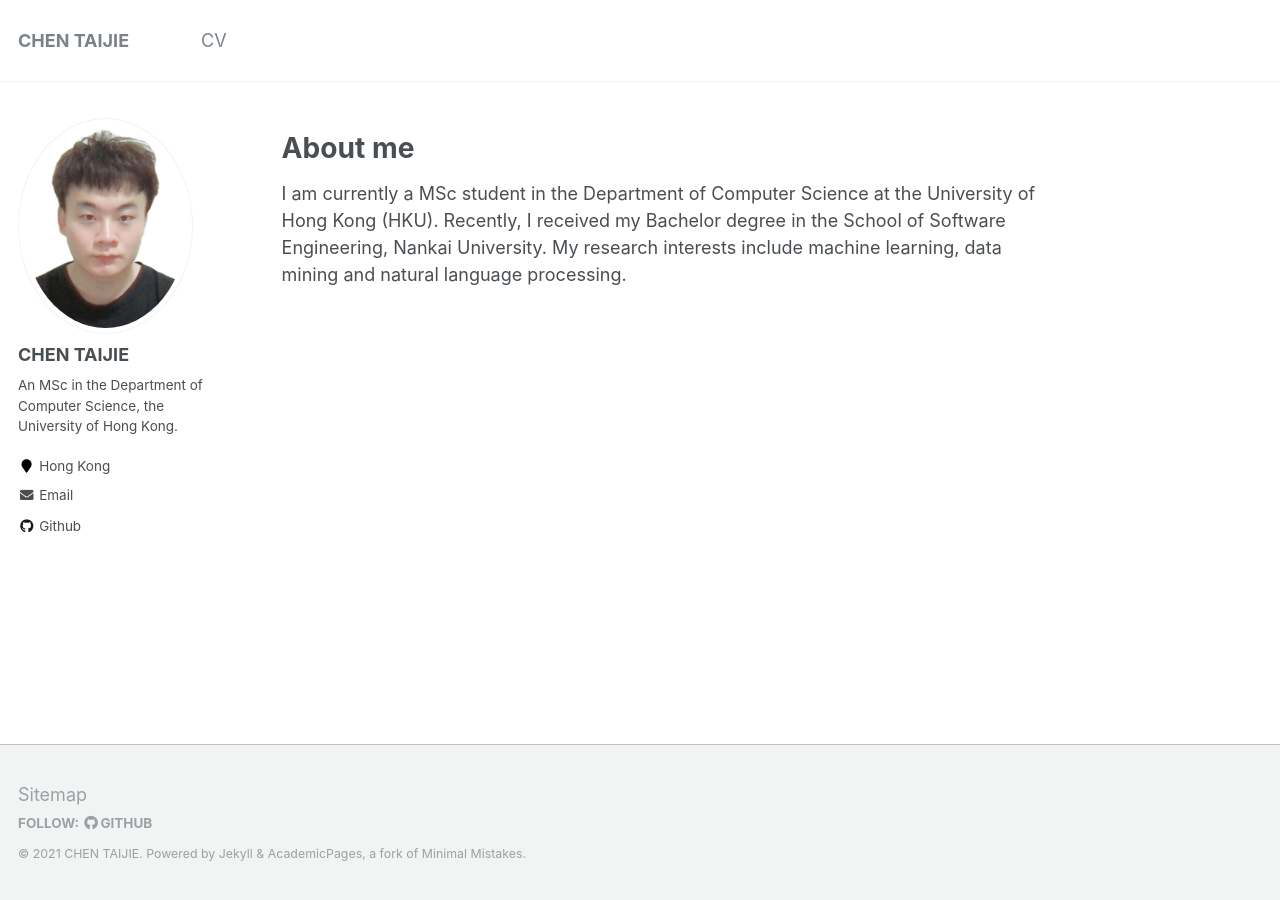
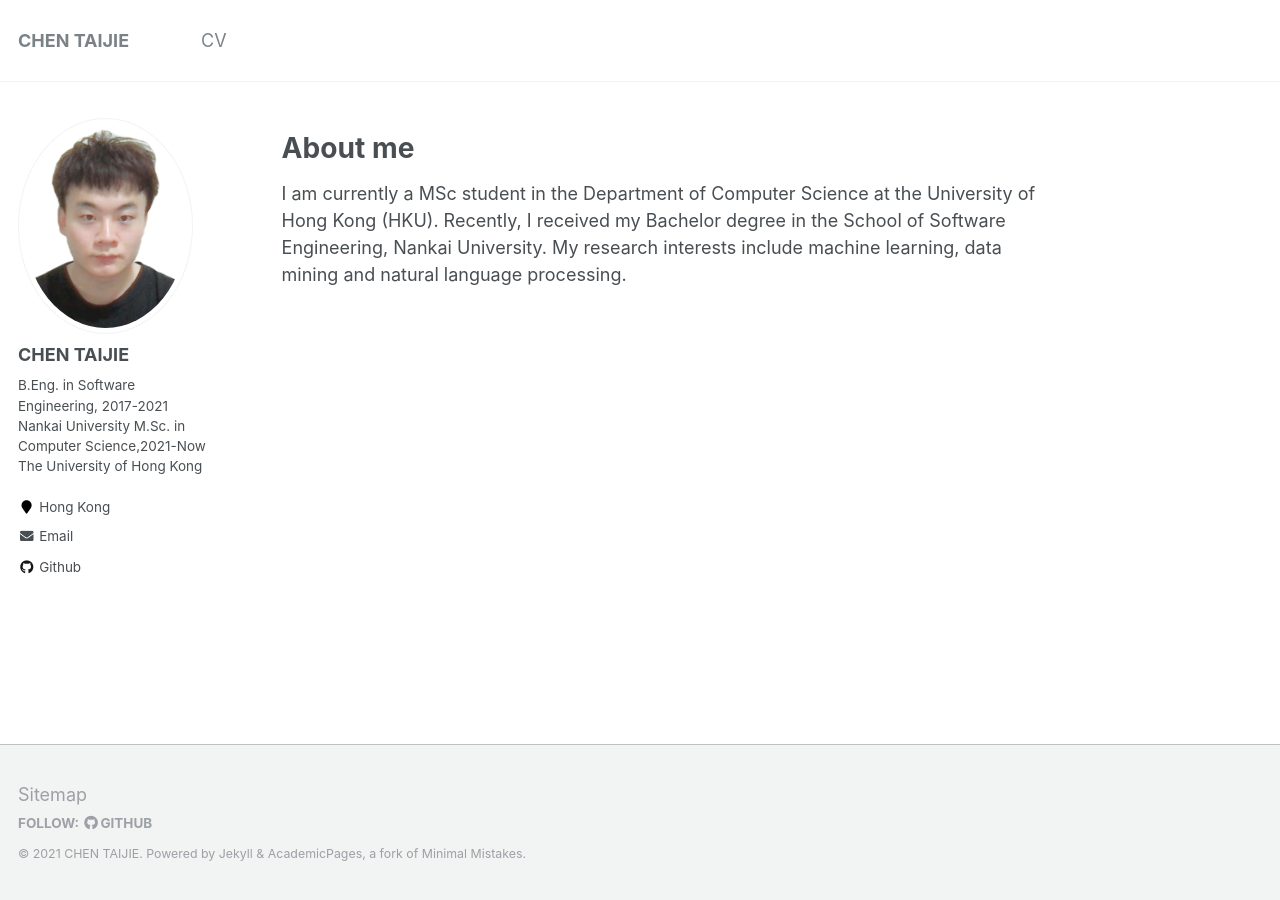
Before and after one commit to chenhaoling/chenhaoling.github.io, a Jekyll site: the page built from _pages/about.md, in a window 1280 px wide. Built offline with Jekyll 4.4.1, drawn with Linux system fonts in a browser that asks for light colours.

Commit message:
Update Ref #5.

```diff
--- a/_config.yml
+++ b/_config.yml
@@ -82,7 +82,7 @@ analytics:
 author:
   name             : "CHEN TAIJIE"
   avatar           : "profile.png"
-  bio              : "An MSc in the Department of Computer Science, the University of Hong Kong."
+  bio              : "B.Eng. in Software Engineering,\n\t2017-2021 Nankai University\nM.Sc. in Computer Science,2021-Now\n\t The University of Hong Kong"
   location         : "Hong Kong"
   # links:
   # - label: "CV"
```
